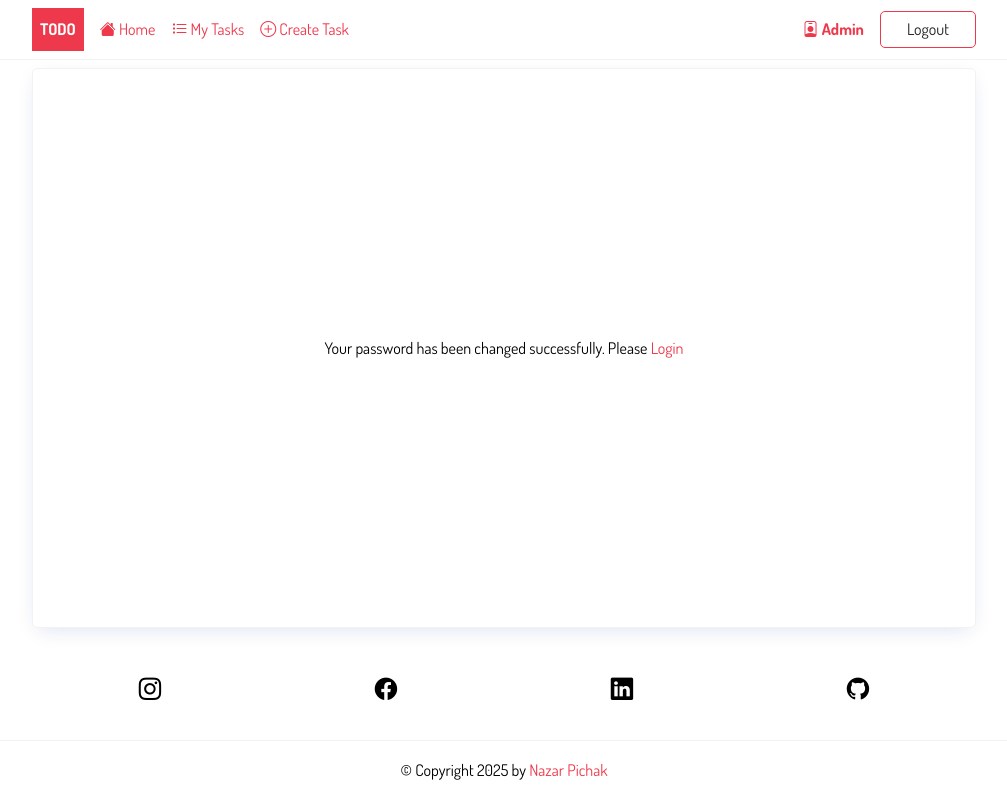
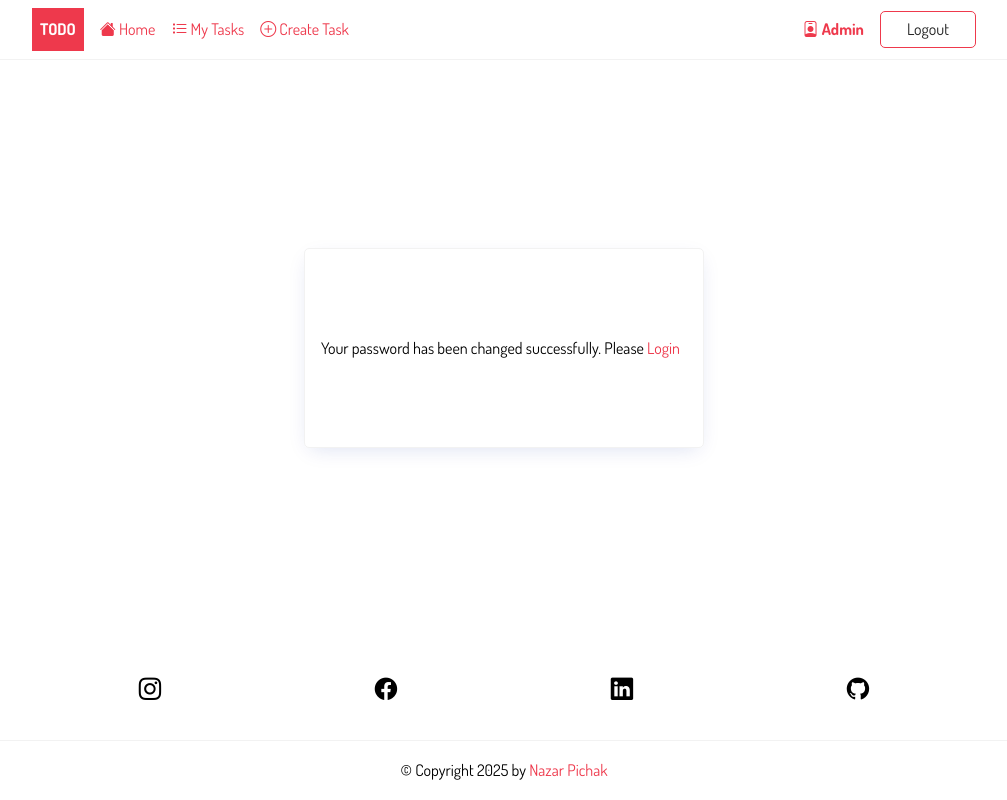
Before and after one commit to Nataliya-Matviychuk/TodoApp-fork, a Django app: page /password-reset-complete/ in a window 1280 px wide. Shown: the whole page, without its empty margins (136-1143 px from the left). Run offline with Django 4.2, Linux system fonts and the light colour scheme; a user stored in the database is signed in.

Commit message:
global updates

```diff
--- a/todo_list/static/css/style-frontend.css
+++ b/todo_list/static/css/style-frontend.css
@@ -139,6 +139,21 @@ a:hover {
 .feature-image {
   width: 50%;
   height: auto;
+}
+
+.password-reset {
+  border: solid 1px var(--color-light);
+  padding: 1rem;
+  border-radius: var(--border-radius);
+  box-shadow: rgb(11 43 158 / 15%) 0px 6px 20px -6px;
+  min-width: 400px;
+  min-height: 200px;
+  display: flex;
+}
+
+.password-content {
+    margin-top: auto;
+    margin-bottom: auto;
 }
 
 /* form */
@@ -394,8 +409,8 @@ i.bi.bi-journal-text {
 
 
 @media (max-width: 430px) {
-    .card, .tasks, .tasks-heading {
-        min-width: 80vw;
+    .card, .tasks, .tasks-heading, .password-reset {
+        min-width: 80vw !important;
     }
 }
 
--- a/todo_list/templates/base.html
+++ b/todo_list/templates/base.html
@@ -68,10 +68,10 @@
         </main>
 
         <div class="container social-icons">
-            <a href="#"><i class="bi bi-instagram"></i></a>
-            <a href="#"><i class="bi bi-facebook"></i></a>
-            <a href="#"><i class="bi bi-linkedin"></i></a>
-            <a href="#"><i class="bi bi-github"></i></a>
+            <a href="https://www.instagram.com/__nazar_pichak___/"><i class="bi bi-instagram"></i></a>
+            <a href="https://www.facebook.com/nazar.pichak.9"><i class="bi bi-facebook"></i></a>
+            <a href="https://www.linkedin.com/in/nazar-pichak-ua/"><i class="bi bi-linkedin"></i></a>
+            <a href="https://github.com/Nazar-Pichak"><i class="bi bi-github"></i></a>
         </div>
 
         <footer class="footer">
--- a/todo_list/todo/templates/todo/task_detail.html
+++ b/todo_list/todo/templates/todo/task_detail.html
@@ -1,7 +1,8 @@
 {% extends 'base.html' %}
 
 {% block content %}
-    <article class="task">
+    <div class="center">
+        <article class="tasks">
             <header>
                 <h2>{{task.title}}</h2>
                     <span class="badge {% if task.completed %}badge-completed{% else %}badge-pending{%endif%}">
@@ -10,4 +11,5 @@
                     <p>{{task.description}}</p>
             </header>
         </article>
+    </div>
 {% endblock content %}
--- a/todo_list/todo_list/settings.py
+++ b/todo_list/todo_list/settings.py
@@ -32,7 +32,7 @@ SECURE_HSTS_PRELOAD = config('SECURE_HSTS_PRELOAD')
 
 
 # SECURITY WARNING: don't run with debug turned on in production!
-DEBUG = True
+DEBUG = False
 
 # UNCOMMENT IN THE PRODUCTION MODE !!!
 ALLOWED_HOSTS = ['todoapp-nazar2022.pythonanywhere.com']
--- a/todo_list/users/templates/users/password_reset_complete.html
+++ b/todo_list/users/templates/users/password_reset_complete.html
@@ -1,7 +1,9 @@
 {% extends 'base.html' %}
 
 {% block content %}
-    <div class="card center">
-	    <p>Your password has been changed successfully. Please <a href="{% url 'login' %}">Login</a></p>
+    <div class="center">
+        <div class="password-reset">
+            <p class="password-content">Your password has been changed successfully. Please <a href="{% url 'login' %}">Login</a></p>
+        </div>
     </div>
 {% endblock content %}
--- a/todo_list/users/templates/users/profile.html
+++ b/todo_list/users/templates/users/profile.html
@@ -5,7 +5,7 @@
         <form method="post" enctype="multipart/form-data" class="card">
             {% csrf_token %}
             {% if user.profile %}
-            <img src="{{user.profile.avatar.url}}" alt="{{ user.username }}" class="avatar" accept=".jpg,.jpeg,.png"/>
+                <img src="{{user.profile.avatar.url}}" alt="{{ user.username }}" class="avatar" accept=".jpg,.jpeg,.png"/>
             {% endif %}
 
             <h2 class="text-center">{{ user.username | title }}</h2>
```
Also changed, not shown: todo_list/users/templates/users/password_reset_done.html (+7 -3 lines), todo_list/db.sqlite3, todo_list/media/avatar.jpg (deleted), todo_list/media/profile_avatars/1.png (renamed from todo_list/media/1.png), todo_list/media/profile_avatars/2023-07-03_21_38_06_781_0.jpg (renamed from todo_list/media/profile_avatars/20240505_160510.jpg). Lines whose indentation alone changed are shown as unchanged.
